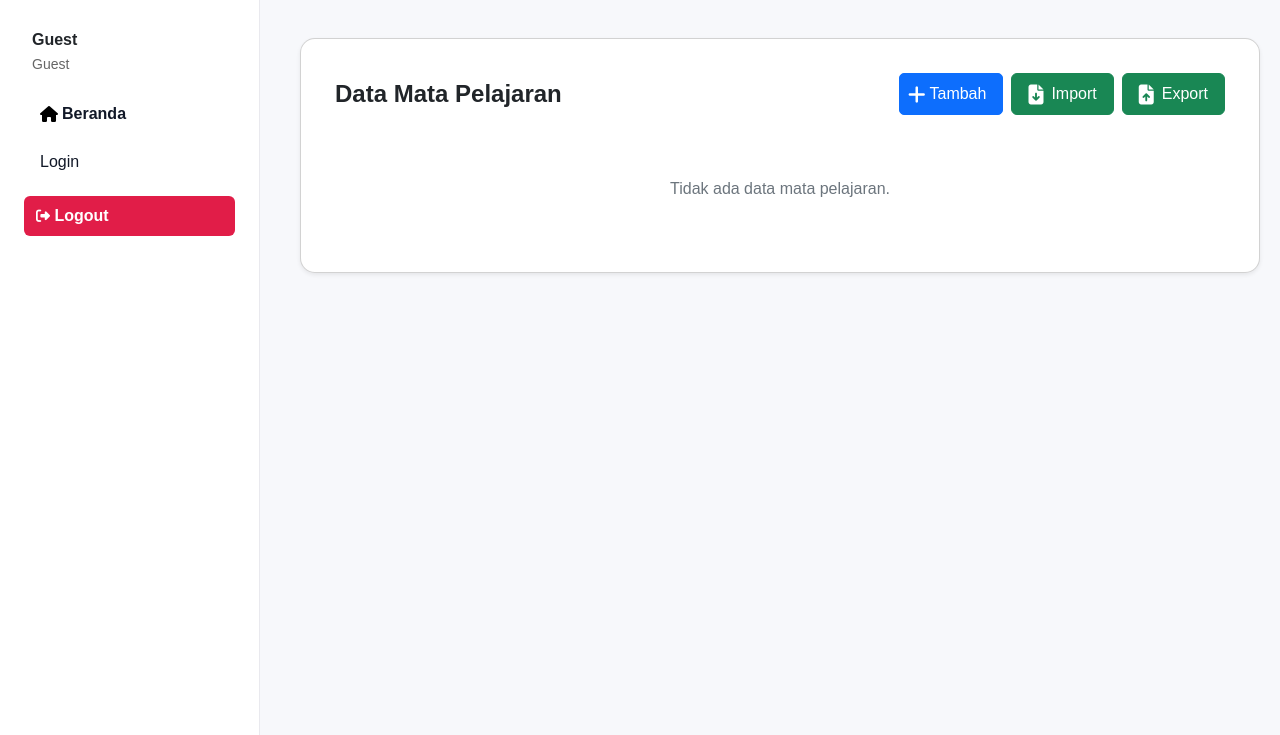
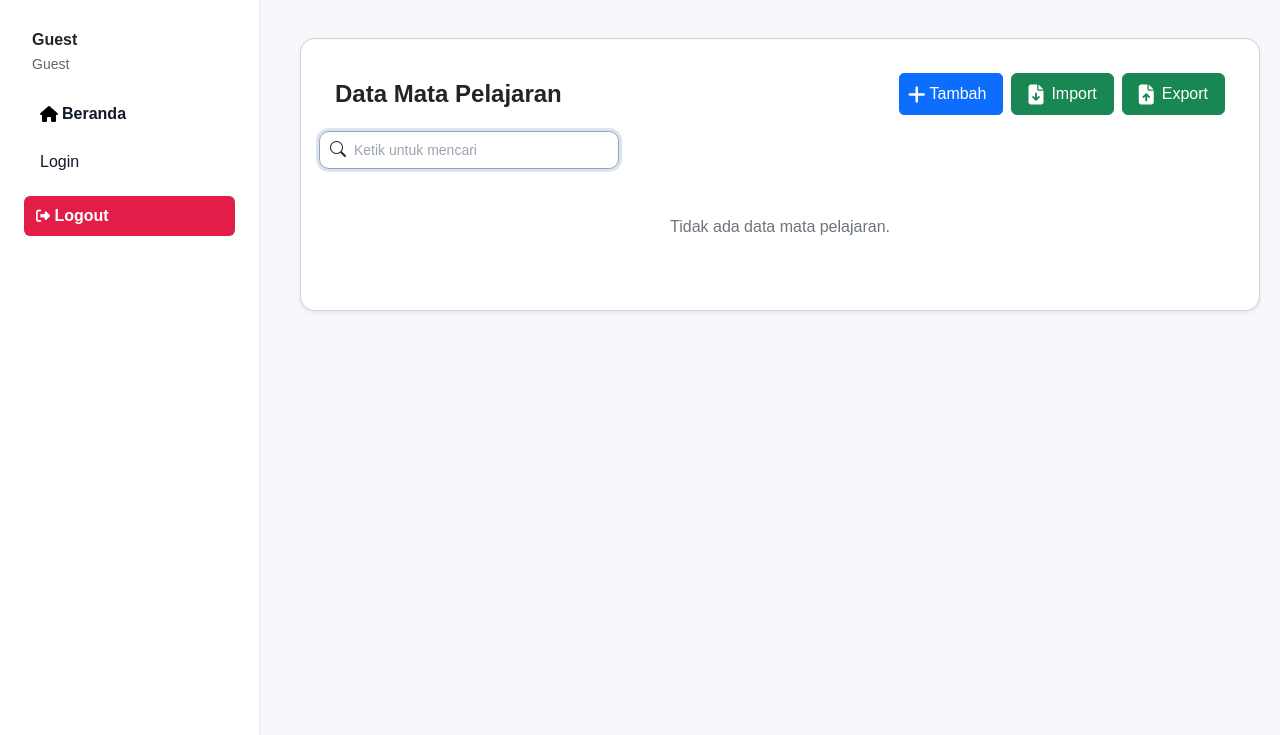
Before and after one commit to Cumikkk/Raport, a PHP site: page /Lembaga/data_mapel/data_mapel.php in a window 1280 px wide. Shown: the part 64-799 px from the top of the page. Run offline with PHP 8.4, Linux system fonts and the light colour scheme; data that the repository does not hold is empty.

Commit message:
add fitur search di data mapel

```diff
--- a/Lembaga/data_mapel/data_mapel.php
+++ b/Lembaga/data_mapel/data_mapel.php
@@ -26,6 +26,49 @@ $kategoriList = array_values(array_unique($kategoriList));
 
 <body>
   <?php include '../../includes/navbar.php'; ?>
+
+  <style>
+    .search-wrap {
+      max-width: 300px;
+      width: 100%;
+    }
+
+    .searchbox {
+      display: flex;
+      align-items: center;
+      gap: 8px;
+      width: 100%;
+      border: 1px solid #9aa3af;
+      border-radius: 10px;
+      background: #fff;
+      padding: 6px 10px;
+    }
+
+    .searchbox .icon {
+      color: var(--muted);
+    }
+
+    .searchbox input {
+      border: none;
+      outline: none;
+      width: 100%;
+      font-size: 14px;
+      color: var(--ink);
+    }
+
+    .searchbox input::placeholder {
+      color: #9aa3af;
+    }
+
+    .search-perpage-row {
+      flex-direction: column;
+      align-items: stretch !important;
+    }
+
+    .searchbox:focus-within {
+      box-shadow: 0 0 0 3px rgba(10, 77, 179, .15);
+    }
+  </style>
 
   <main class="content">
     <div class="cards row" style="margin-top:-50px;">
@@ -63,6 +106,12 @@ $kategoriList = array_values(array_unique($kategoriList));
                   <span>Export</span>
                 </a>
               </div>
+            </div>
+          </div>
+          <div class="search-wrap flex-grow-1">
+            <div class="searchbox" role="search" aria-label="Pencarian guru">
+              <i class="bi bi-search icon"></i>
+              <input type="text" id="searchInput" placeholder="Ketik untuk mencari" autofocus>
             </div>
           </div>
 
@@ -298,7 +347,7 @@ $kategoriList = array_values(array_unique($kategoriList));
 
       dataMapel[category].forEach((mapel, index) => {
         const div = document.createElement('div');
-        div.className = 'd-flex justify-content-between align-items-center border rounded p-2 bg-white shadow-sm mb-2';
+        div.className = 'mapel-item d-flex justify-content-between align-items-center border rounded p-2 bg-white shadow-sm mb-2';
 
         div.innerHTML = `
         <div>
@@ -311,7 +360,7 @@ $kategoriList = array_values(array_unique($kategoriList));
           <button class="btn btn-sm btn-danger" onclick="hapusMapel(${mapel.id_mata_pelajaran})">
             <i class="bi bi-trash"></i> Hapus
           </button>
-        </div>
+        </div
       `;
         mapelContainer.appendChild(div);
       });
@@ -348,6 +397,18 @@ $kategoriList = array_values(array_unique($kategoriList));
     if (kategoriList.length > 0) {
       showMapel(kategoriList[0]);
     }
+
+    document.getElementById('searchInput').addEventListener('keyup', function() {
+      const keyword = this.value.toLowerCase();
+      const items = document.querySelectorAll('#mapelContainer .mapel-item');
+
+      items.forEach(item => {
+        item.classList.toggle(
+          'd-none',
+          !item.textContent.toLowerCase().includes(keyword)
+        );
+      });
+    });
   </script>
 
   <style>
```
Lines whose indentation alone changed are shown as unchanged.
